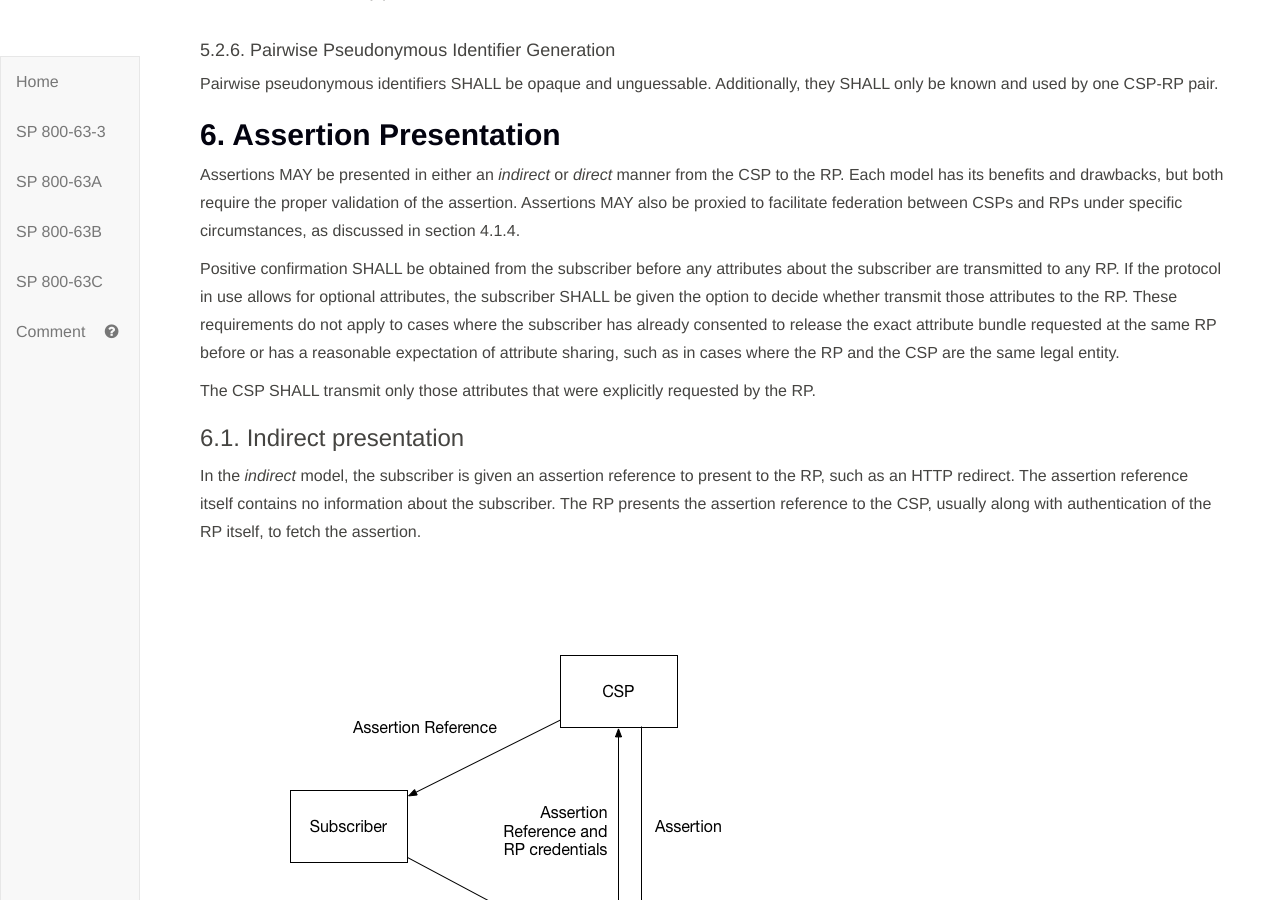
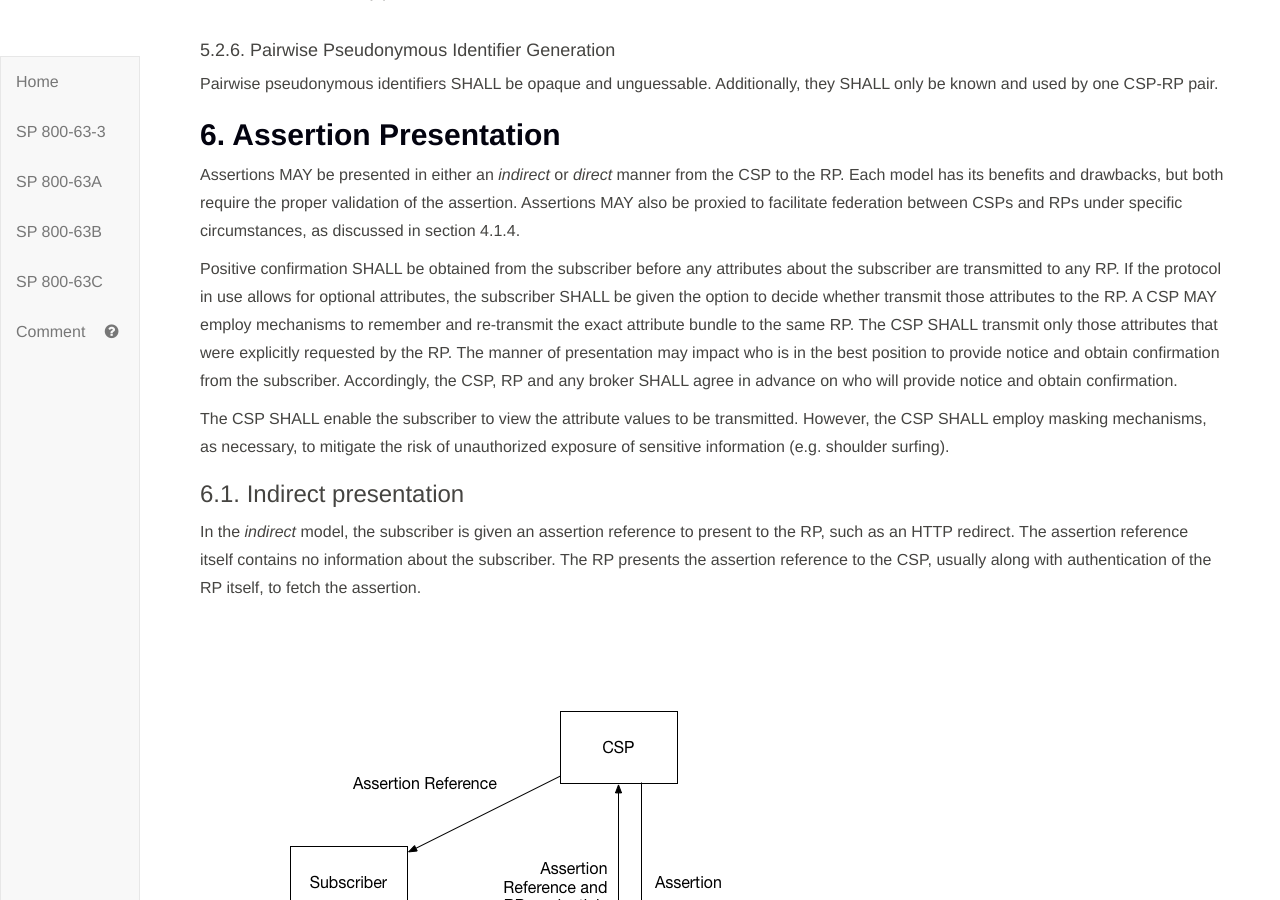
Before and after one commit to usnistgov/800-63-3, a Jekyll site: the page built from sp800-63c.md, in a window 1280 px wide and 900 px high, scrolled down 12319 px. Built offline with Jekyll 4.4.1, drawn with Linux system fonts in a browser that asks for light colours; some of the changed text lies outside the part shown.

Commit message:
Changed normative language around attribute and claim release

```diff
--- a/sp800-63c/sec6_presentation.md
+++ b/sp800-63c/sec6_presentation.md
@@ -4,9 +4,9 @@
 
 Assertions MAY be presented in either an *indirect* or *direct* manner from the CSP to the RP. Each model has its benefits and drawbacks, but both require the proper validation of the assertion. Assertions MAY also be proxied to facilitate federation between CSPs and RPs under specific circumstances, as discussed in section 4.1.4.
 
-Positive confirmation SHALL be obtained from the subscriber before any attributes about the subscriber are transmitted to any RP. If the protocol in use allows for optional attributes, the subscriber SHALL be given the option to decide whether transmit those attributes to the RP. These requirements do not apply to cases where the subscriber has already consented to release the exact attribute bundle requested at the same RP before or has a reasonable expectation of attribute sharing, such as in cases where the RP and the CSP are the same legal entity.
+Positive confirmation SHALL be obtained from the subscriber before any attributes about the subscriber are transmitted to any RP. If the protocol in use allows for optional attributes, the subscriber SHALL be given the option to decide whether transmit those attributes to the RP. A CSP MAY employ mechanisms to remember and re-transmit the exact attribute bundle to the same RP. The CSP SHALL transmit only those attributes that were explicitly requested by the RP. The manner of presentation may impact who is in the best position to provide notice and obtain confirmation from the subscriber.  Accordingly, the CSP, RP and any broker SHALL agree in advance on who will provide notice and obtain confirmation.
 
-The CSP SHALL transmit only those attributes that were explicitly requested by the RP.
+The CSP SHALL enable the subscriber to view the attribute values to be transmitted. However, the CSP SHALL employ masking mechanisms, as necessary, to mitigate the risk of unauthorized exposure of sensitive information (e.g. shoulder surfing).
 
 ### 6.1. Indirect presentation
 
@@ -63,3 +63,5 @@ Communications between the CSP and the RP SHALL be protected in transit using an
 Note that the CSP may have access to information that may be useful to the RP in enforcing security policies, such as device identity, location, system health checks, and configuration management. If so, it may be a good idea to pass this information along to the RP within the bounds of the subscriber's privacy preferences.
 
 Additional attributes about the user MAY be included outside of the assertion itself as part of a separate authorized request from the RP to the CSP. The authorization for access to these attributes MAY be issued alongside the assertion itself. Splitting user information in this manner can aid in protecting user privacy and allow for limited disclosure of identifying attributes on top of the essential information in the authentication assertion itself.
+
+The RP SHALL, where feasible, request attribute claims rather than full attribute values. The CSP SHALL support attribute claims.
```
